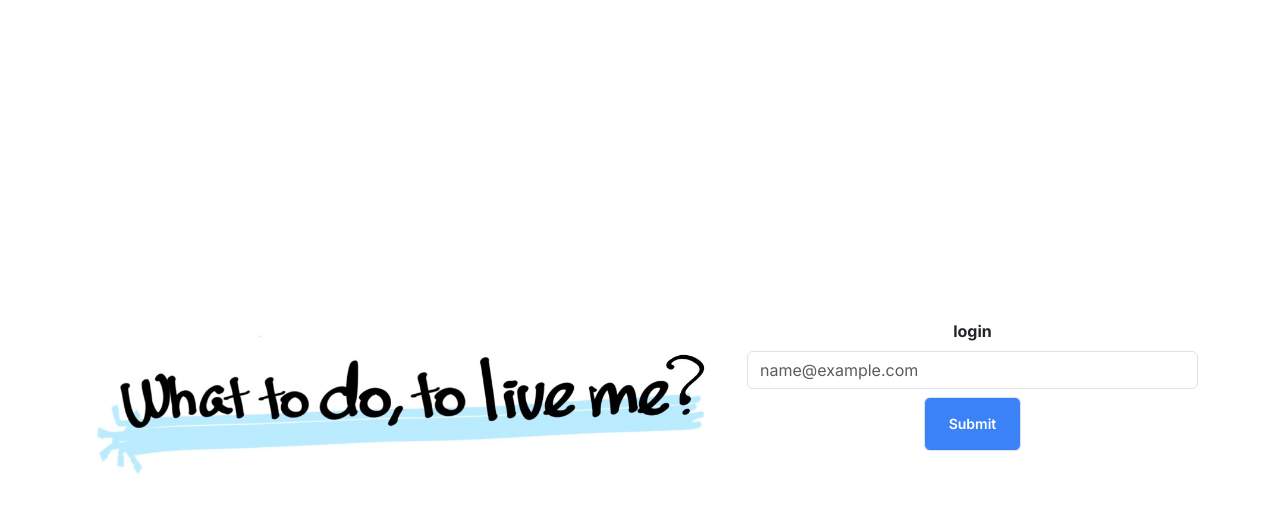
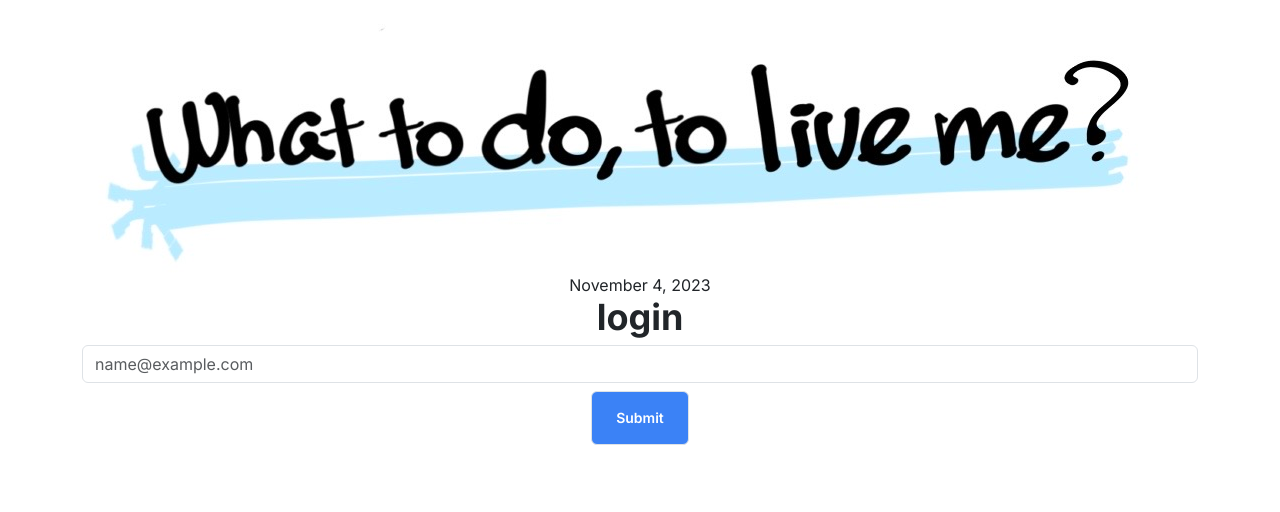
Before and after one commit to hackathon-23-autumn/todo, a Next.js app in the folder next-app/: page / in a window 1280 px wide. Shown: the top 512 px of the page. Built offline with nearby package versions, Linux system fonts and the light colour scheme.

Commit message:
Modify layout, Add date desplay

```diff
--- a/next-app/package.json
+++ b/next-app/package.json
@@ -13,6 +13,7 @@
   "dependencies": {
     "@prisma/client": "5.4.2",
     "bootstrap": "5.3.0",
+    "date-fns": "^2.30.0",
     "eslint-config-prettier": "^9.0.0",
     "next": "13.5.4",
     "next-auth": "^4.23.2",
--- a/next-app/src/app/layout.tsx
+++ b/next-app/src/app/layout.tsx
@@ -5,6 +5,7 @@ import { Inter } from "next/font/google"
 import "bootstrap/dist/css/bootstrap.min.css"
 import Image from "next/image"
 import Head from "./head"
+import Date from '../components/date'
 
 // Next.js Tailwind Css Importing Stylesから追記
 export const metadata: Metadata = {
@@ -19,9 +20,9 @@ const RootLayout = ({ children }: { children: React.ReactNode }) => {
     <html lang="ja">
       <Head />
       <body className={inter.className}>
-        <div className="container text-center d-flex align-items-center vh-100">
-          <div className="row">
-            <div className="col-7">
+        <div className="container text-center align-items-center vh-100">
+          <div className="col">
+            <div className="sticky inset-x-0 top-0">
               <Image
                 src="/main_logo.jpg"
                 width={1078}
@@ -29,8 +30,9 @@ const RootLayout = ({ children }: { children: React.ReactNode }) => {
                 className="img-fluid"
                 alt="main_logo"
               />
+            <Date />
             </div>
-            <div className="col-5">{children}</div>
+            <div>{children}</div>
           </div>
         </div>
       </body>
--- a/next-app/src/app/page.tsx
+++ b/next-app/src/app/page.tsx
@@ -7,9 +7,7 @@ const Home = () => {
 
   return (
     <main>
-      <label className="form-label font-bold focus:border-blue-500">
-        login
-      </label>
+      <label className="form-label text-4xl font-bold ">login</label>
       <input
         type="email"
         className="form-control w10 border-gray-200 rounded-md text-sm focus:border-blue-500 focus:ring-blue-500 dark:bg-slate-900 dark:border-gray-700 dark:text-gray-400"
--- a/next-app/src/app/todo/page.tsx
+++ b/next-app/src/app/todo/page.tsx
@@ -56,7 +56,6 @@ const Todo = () => {
   return (
     <main className="flex-col py-2 px-4">
       <label className="form-label text-4xl font-bold ">todo</label>
-      <div className="w-full max-w-xl mt-5">
         <div className="w-full py-6 px-8 bg-slate-200 shadow-md rounded-lg">
           <AddTodo  changeText={changeText} addTodos={addTodos} text={text} />
           <MyTodoList  todos={todos} deleteTodo={deleteTodo} />
@@ -64,7 +63,6 @@ const Todo = () => {
 
         <Link href="/">back</Link>
 
-      </div>
     </main>
   )
 }
--- /dev/null
+++ b/next-app/src/components/date.tsx
@@ -0,0 +1,8 @@
+import { parseISO, format, isToday, weeksToDays } from 'date-fns'
+
+const Date= () => {
+  const date = parseISO('2023-11-04T00:00:00')
+  return format(date, 'LLLL d, yyyy')
+}
+
+export default Date
```
Also changed, not shown: 1 other file (tests, documents, lock files or other folders).
